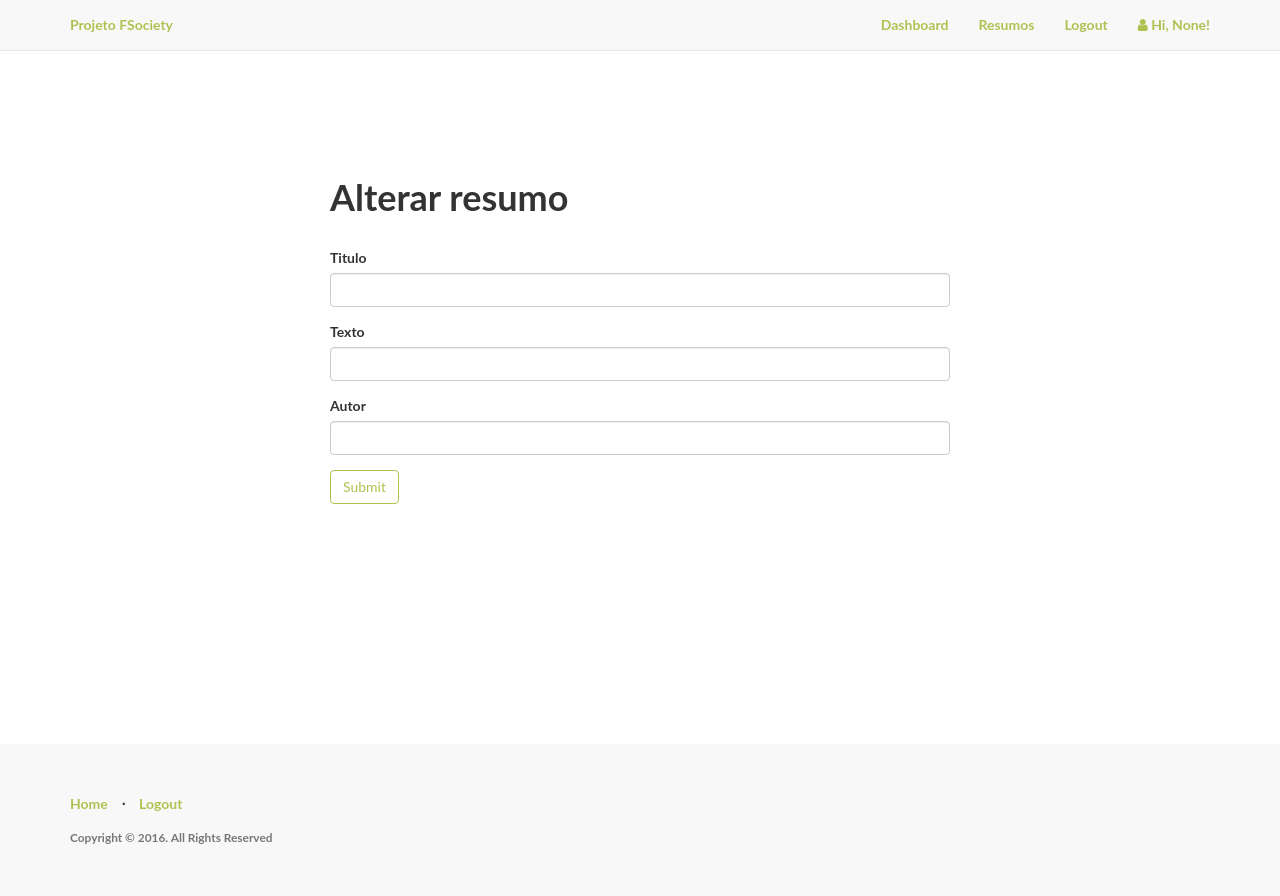
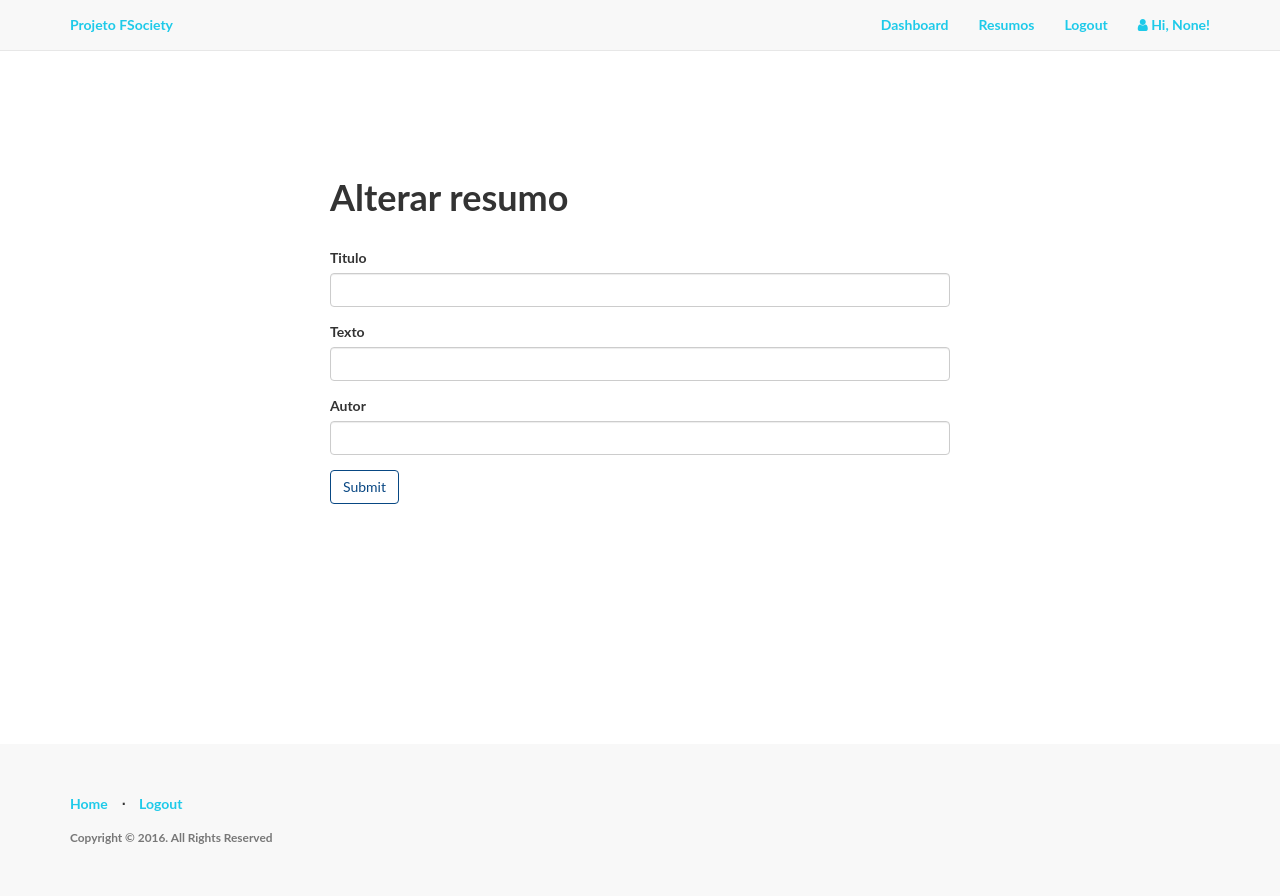
Before and after one commit to marlo2222/FSociety, a Flask app: page /aluno/submeter in a window 1280 px wide. Run offline with Flask 2, Linux system fonts and the light colour scheme; the visitor is signed in with stand-in values (Sample User, id 1); data comes from the database, SQL or seed files in the repository; some libraries are stand-ins or nearby versions.

Commit message:
mudanças no CSS

```diff
--- a/app/static/css/style.css
+++ b/app/static/css/style.css
@@ -9,11 +9,11 @@ body, h1, h2, h3 {
 }
 
 a, .navbar-default .navbar-brand, .navbar-default .navbar-nav>li>a {
-  color: #aec251;
+  color: #1ecae9;
 }
 
 a:hover, .navbar-default .navbar-brand:hover, .navbar-default .navbar-nav>li>a:hover {
-  color: #687430;
+  color: #24c9e6;
 }
 
 footer {
@@ -28,18 +28,18 @@ p.copyright {
 .alert-info {
     width: 50%;
     margin: auto;
-    color: #687430;
+    color: #24c9e6;
     background-color: #e6ecca;
-    border-color: #aec251;
+    border-color: #084783;
 }
 
 .btn-default {
-    border-color: #aec251;
-    color: #aec251;
+    border-color: #084783;
+    color: #084783;
 }
 
 .btn-default:hover {
-    background-color: #aec251;
+    background-color: #084783;
 }
 
 .center {
```
